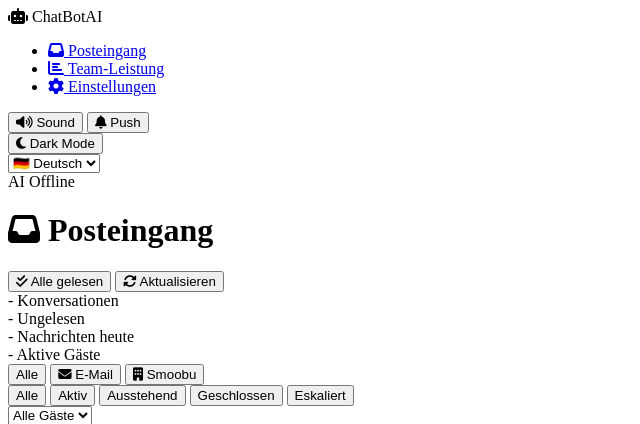
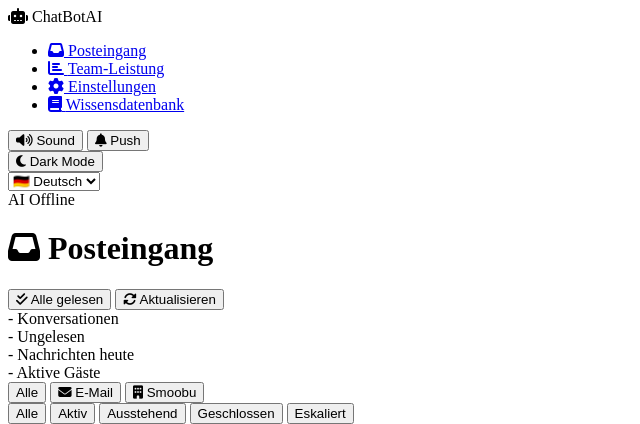
Before and after one commit to urlaubsmagie-code/FlaskApp, a Flask app: template templates/chatbot/inbox.html in a window 1280 px wide. Shown: the top 424 px of the page, without its empty margins (0-640 px from the left). Run offline with Flask 3, Linux system fonts and the light colour scheme; the template is opened without the code that fills it: most values are stand-ins (such as "Sample title", 1, 10 or a date in 2020); parts of the project's set-up code (start-up, migrations or seed data) failed here and were passed over.

Commit message:
chore: bump cache versions for escalation feature
Co-Authored-By: Claude Opus 4.6 <noreply@anthropic.com>

```diff
--- a/templates/chatbot/base.html
+++ b/templates/chatbot/base.html
@@ -17,7 +17,7 @@
     <link href="https://fonts.googleapis.com/css2?family=Inter:wght@300;400;500;600;700&display=swap" rel="stylesheet">
 
     <!-- Custom CSS -->
-    <link rel="stylesheet" href="{{ url_for('chatbot.static', filename='css/style.css') }}?v=10">
+    <link rel="stylesheet" href="{{ url_for('chatbot.static', filename='css/style.css') }}?v=15">
 
     {% block extra_css %}{% endblock %}
 </head>
@@ -50,6 +50,12 @@
                     <a href="{{ url_for('chatbot.settings') }}" class="nav-link {% if request.endpoint == 'chatbot.settings' %}active{% endif %}">
                         <i class="fas fa-cog"></i>
                         <span data-i18n="nav.settings">Einstellungen</span>
+                    </a>
+                </li>
+                <li class="nav-item">
+                    <a href="{{ url_for('chatbot.knowledge_base') }}" class="nav-link {% if request.endpoint == 'chatbot.knowledge_base' %}active{% endif %}">
+                        <i class="fas fa-book"></i>
+                        <span data-i18n="nav.knowledge">Wissensdatenbank</span>
                     </a>
                 </li>
                 {% if current_user.is_authenticated and current_user.id == 1 %}
@@ -186,7 +192,7 @@
     </script>
 
     <!-- Scripts -->
-    <script src="{{ url_for('chatbot.static', filename='js/i18n.js') }}?v=11"></script>
+    <script src="{{ url_for('chatbot.static', filename='js/i18n.js') }}?v=14"></script>
     <script src="{{ url_for('chatbot.static', filename='js/app.js') }}?v=9"></script>
     {% block extra_js %}{% endblock %}
 
--- a/templates/chatbot/conversation.html
+++ b/templates/chatbot/conversation.html
@@ -210,5 +210,5 @@
         checkInTime: {{ (conversation.property.check_in_time if conversation.property else "3:00 PM")|tojson }}
     };
 </script>
-<script src="{{ url_for('chatbot.static', filename='js/conversation.js') }}?v=11"></script>
+<script src="{{ url_for('chatbot.static', filename='js/conversation.js') }}?v=12"></script>
 {% endblock %}
--- a/templates/chatbot/inbox.html
+++ b/templates/chatbot/inbox.html
@@ -157,6 +157,6 @@
 </div>
 
 <script src="{{ url_for('chatbot.static', filename='js/polling.js') }}?v=8"></script>
-<script src="{{ url_for('chatbot.static', filename='js/filter-state.js') }}?v=8"></script>
-<script src="{{ url_for('chatbot.static', filename='js/inbox.js') }}?v=12"></script>
+<script src="{{ url_for('chatbot.static', filename='js/filter-state.js') }}?v=9"></script>
+<script src="{{ url_for('chatbot.static', filename='js/inbox.js') }}?v=13"></script>
 {% endblock %}
```
